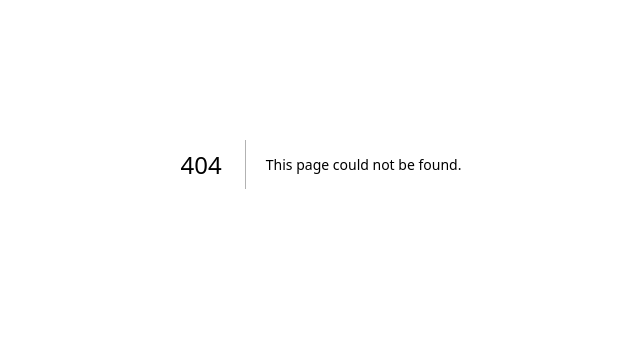
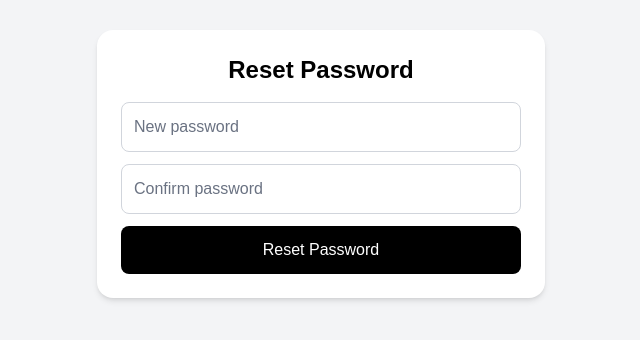
Before and after one commit to codewilson64/reset-password, a Next.js app: page /reset-password in a window 1280 px wide. Before the commit this address had no page. Shown: the part 236-576 px from the top of the page, without its empty margins (319-959 px from the left). Built offline with nearby package versions, Linux system fonts and the light colour scheme.

Commit message:
fix suspense error

```diff
--- a/app/page.tsx
+++ b/app/reset-password/page.tsx
@@ -1,5 +1,5 @@
 import { Suspense } from "react";
-import ResetPasswordClient from "./reset-password/reset-client";
+import ResetPasswordClient from "./reset-client";
 
 
 export default function Page() {
--- a/app/reset-password/reset-client.tsx
+++ b/app/reset-password/reset-client.tsx
@@ -62,7 +62,7 @@ export default function ResetPasswordClient() {
   return (
     <div className="flex min-h-screen items-center justify-center bg-gray-100 px-4">
       <div className="w-full max-w-md bg-white p-6 rounded-2xl shadow-md">
-        <h1 className="text-2xl font-bold mb-4 text-center">
+        <h1 className="text-2xl text-black font-bold mb-4 text-center">
           Reset Password
         </h1>
 
@@ -71,7 +71,7 @@ export default function ResetPasswordClient() {
           placeholder="New password"
           value={password}
           onChange={(e) => setPassword(e.target.value)}
-          className="w-full border p-3 rounded-lg mb-3"
+          className="w-full border border-gray-300 p-3 rounded-lg mb-3 text-black placeholder:text-gray-500 outline-0"
         />
 
         <input
@@ -79,7 +79,7 @@ export default function ResetPasswordClient() {
           placeholder="Confirm password"
           value={confirmPassword}
           onChange={(e) => setConfirmPassword(e.target.value)}
-          className="w-full border p-3 rounded-lg mb-4"
+          className="w-full border border-gray-300 p-3 rounded-lg mb-3 text-black placeholder:text-gray-500 outline-0"
         />
 
         <button
```
